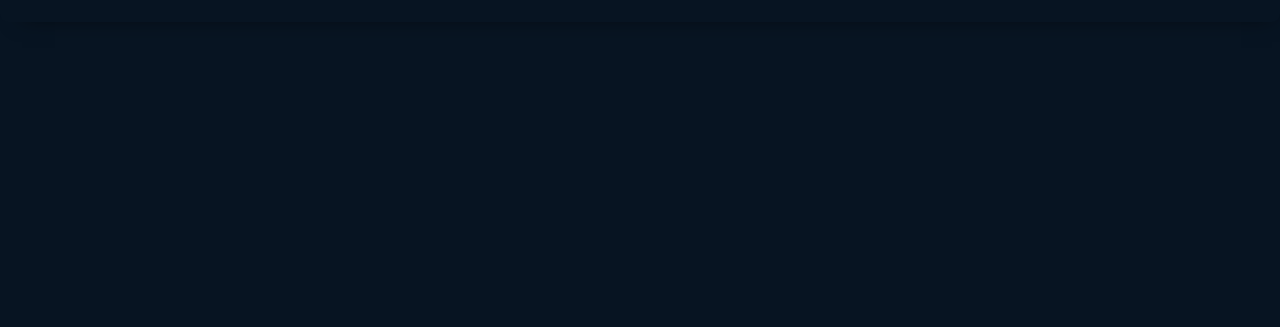
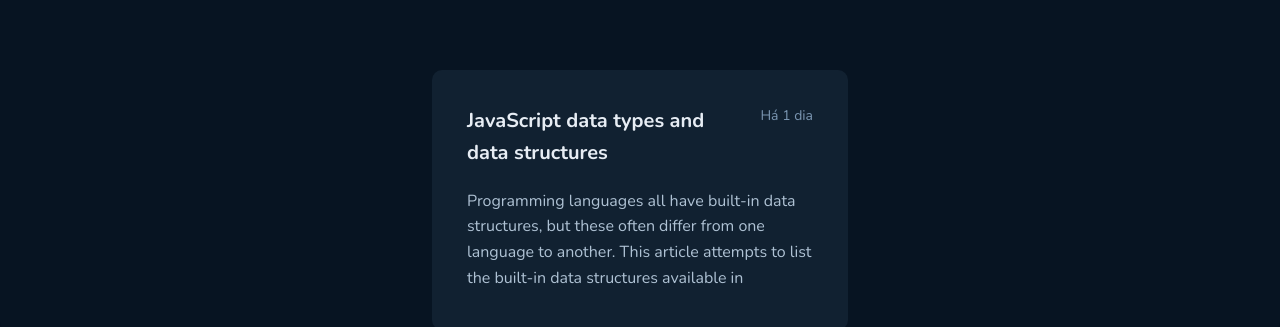
Before and after one commit to oseasmoreto/rocketseat-ignite-desafio-03-github-blog, a React (Vite) app: page / in a window 1280 px wide. Shown: the part 585-912 px from the top of the page. Before the commit the page ends 800 px from the top, so only its background shows below. Built offline with nearby package versions, Linux system fonts and the light colour scheme.

Commit message:
Adiciona componente de item de post por listagem

```diff
--- /dev/null
+++ b/src/components/Post/Item/index.tsx
@@ -0,0 +1,17 @@
+import { ItemContainer } from './styles'
+
+export function Item() {
+  return (
+    <ItemContainer>
+      <div className="header">
+        <h4>JavaScript data types and data structures</h4>
+        <span>Há 1 dia</span>
+      </div>
+      <p>
+        Programming languages all have built-in data structures, but these often
+        differ from one language to another. This article attempts to list the
+        built-in data structures available in
+      </p>
+    </ItemContainer>
+  )
+}
--- /dev/null
+++ b/src/components/Post/Item/styles.ts
@@ -0,0 +1,45 @@
+import styled from 'styled-components'
+
+export const ItemContainer = styled.article`
+  max-width: 416px;
+  min-height: 260px;
+
+  background-color: ${(post) => post.theme.post};
+  border-radius: 10px;
+
+  padding: 2rem;
+
+  cursor: pointer;
+  border: 3px solid transparent;
+
+  .header {
+    display: flex;
+    justify-content: space-between;
+    margin-bottom: 1.25rem;
+
+    h4 {
+      color: ${(post) => post.theme.title};
+      font-size: 1.25rem;
+      line-height: 1.6;
+      font-weight: bold;
+
+      max-width: 80%;
+    }
+
+    span {
+      color: ${(post) => post.theme.span};
+      font-size: 0.875rem;
+      line-height: 1.6;
+    }
+  }
+
+  p {
+    color: ${(post) => post.theme.text};
+    font-size: 1rem;
+    line-height: 1.6;
+  }
+
+  &:hover {
+    border: 3px solid ${(post) => post.theme.border};
+  }
+`
--- a/src/pages/Home/index.tsx
+++ b/src/pages/Home/index.tsx
@@ -1,3 +1,4 @@
+import { Item as PostItem } from '../../components/Post/Item'
 import { Profile } from '../../components/Profile'
 import { SearchForm } from '../../components/SearchForm'
 import { HomeContainer } from './styles'
@@ -7,6 +8,9 @@ export function Home() {
     <HomeContainer>
       <Profile />
       <SearchForm />
+      <div className="list-post">
+        <PostItem />
+      </div>
     </HomeContainer>
   )
 }
```
